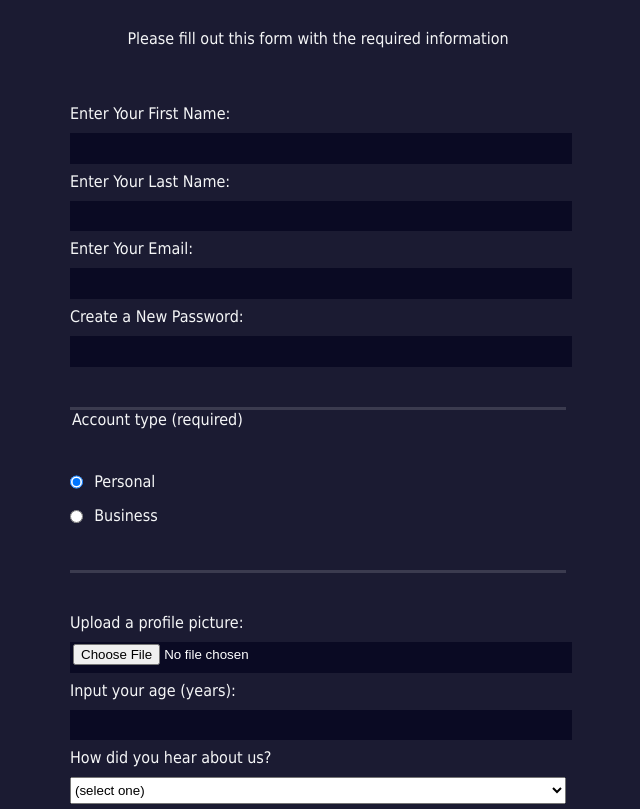
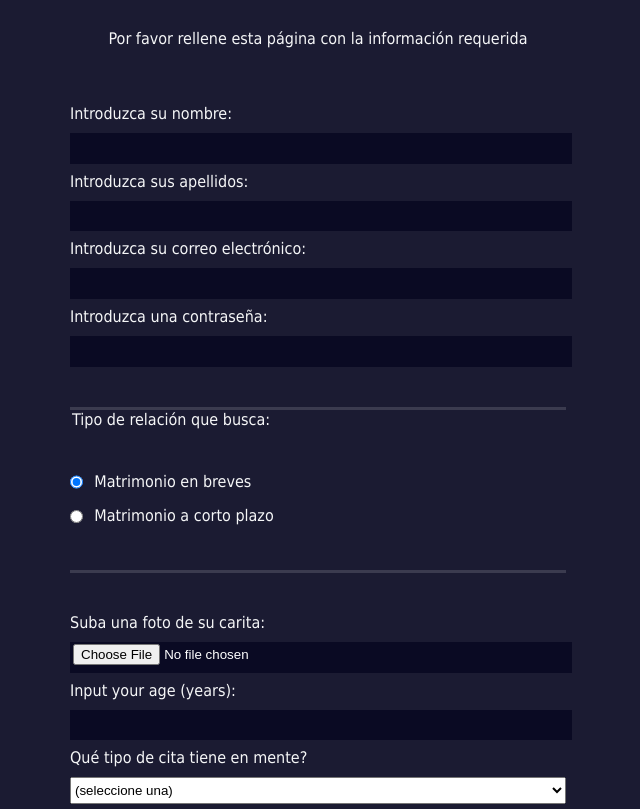
Before and after one commit to yaravilla9/SanValentin, a plain HTML site: page index.html in a window 1280 px wide. Shown: the part 73-882 px from the top of the page, without its empty margins (322-962 px from the left). Drawn offline with Linux system fonts and the light colour scheme.

Commit message:
Update index.html

```diff
--- a/index.html
+++ b/index.html
@@ -2,42 +2,42 @@
 <html lang="en">
   <head>
     <meta charset="UTF-8">
-    <title>Registration Form</title>
+    <title>Solicitud de pareja para San Valentín</title>
     <link rel="stylesheet" href="Registro.css" />
   </head>
   <body>
     <h1>Registration Form</h1>
-    <p>Please fill out this form with the required information</p>
+    <p>Por favor rellene esta página con la información requerida</p>
     <form method="post" action="mailto:yaravg99@gmail.com" enctype="text/plain">
       <fieldset>
-        <label for="first-name">Enter Your First Name: <input id="first-name" name="first-name" type="text" required /></label>
-        <label for="last-name">Enter Your Last Name: <input id="last-name" name="last-name" type="text" required /></label>
-        <label for="email">Enter Your Email: <input id="email" name="email" type="email" required /></label>
-        <label for="new-password">Create a New Password: <input id="new-password" name="new-password" type="password" pattern="[a-z0-5]{8,}" required /></label>
+        <label for="first-name">Introduzca su nombre: <input id="first-name" name="first-name" type="text" required /></label>
+        <label for="last-name">Introduzca sus apellidos: <input id="last-name" name="last-name" type="text" required /></label>
+        <label for="email">Introduzca su correo electrónico: <input id="email" name="email" type="email" required /></label>
+        <label for="new-password">Introduzca una contraseña: <input id="new-password" name="new-password" type="password" pattern="[a-z0-5]{8,}" required /></label>
       </fieldset>
       <fieldset>
-        <legend>Account type (required)</legend>
-        <label for="personal-account"><input id="personal-account" type="radio" name="account-type" class="inline" checked /> Personal</label>
-        <label for="business-account"><input id="business-account" type="radio" name="account-type" class="inline" /> Business</label>
+        <legend>Tipo de relación que busca:</legend>
+        <label for="personal-account"><input id="personal-account" type="radio" name="account-type" class="inline" checked /> Matrimonio en breves</label>
+        <label for="business-account"><input id="business-account" type="radio" name="account-type" class="inline" /> Matrimonio a corto plazo</label>
       </fieldset>
       <fieldset>
-        <label for="profile-picture">Upload a profile picture: <input id="profile-picture" type="file" name="file" /></label>
+        <label for="profile-picture">Suba una foto de su carita: <input id="profile-picture" type="file" name="file" /></label>
         <label for="age">Input your age (years): <input id="age" type="number" name="age" min="13" max="120" /></label>
-        <label for="referrer">How did you hear about us?
+        <label for="referrer">Qué tipo de cita tiene en mente?
           <select id="referrer" name="referrer">
-            <option value="">(select one)</option>
-            <option value="1">freeCodeCamp News</option>
-            <option value="2">freeCodeCamp YouTube Channel</option>
-            <option value="3">freeCodeCamp Forum</option>
-            <option value="4">Other</option>
+            <option value="">(seleccione una)</option>
+            <option value="1">Cine</option>
+            <option value="2">Restaurante</option>
+            <option value="3">Tomar unas copas</option>
+            <option value="4">Otra</option>
           </select>
         </label>
-        <label for="bio">Provide a bio:
+        <label for="bio">Describa su cita perfecta:
           <textarea id="bio" name="bio" rows="3" cols="30" placeholder="I like coding on the beach..."></textarea>
         </label>
       </fieldset>
       <label for="terms-and-conditions">
-        <input class="inline" id="terms-and-conditions" type="checkbox" required name="terms-and-conditions" /> I accept the <a href="https://www.freecodecamp.org/news/terms-of-service/">terms and conditions</a>
+        <input class="inline" id="terms-and-conditions" type="checkbox" required name="terms-and-conditions" /> Acepto los <a href="https://www.freecodecamp.org/news/terms-of-service/">términos y condiciones</a>
       </label>
       <input type="submit" value="Submit" />
     </form>
```
